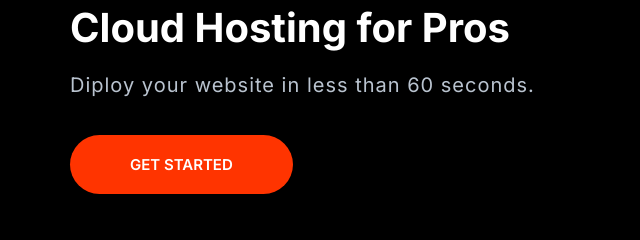
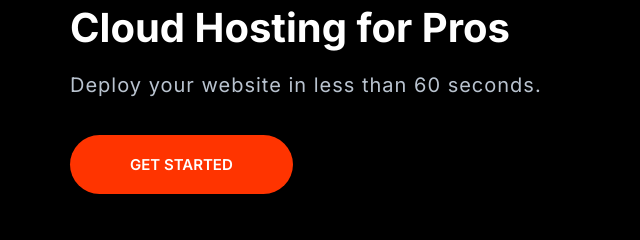
Before and after one commit to jobAbraham1/WebDevelopment, a website built with Parcel: page index.html in a window 1280 px wide. Shown: the part 261-501 px from the top of the page, 0-640 px from the left. Built offline with nearby package versions, Linux system fonts and the light colour scheme.

Commit message:
banner update

```diff
--- a/index.html
+++ b/index.html
@@ -48,7 +48,7 @@
 
         <header class="block__header hero__content" >
             <h2 data-aos="fade-right" class="block__heading">Cloud Hosting for Pros</h2>
-            <p class ="hero__tagline">Diploy your website in less than 60 seconds.</p>
+            <p class ="hero__tagline">Deploy your website in less than 60 seconds.</p>
             <a href="" class="btn btn--accent btn--stretched">Get Started</a>
         </header>
 
```
